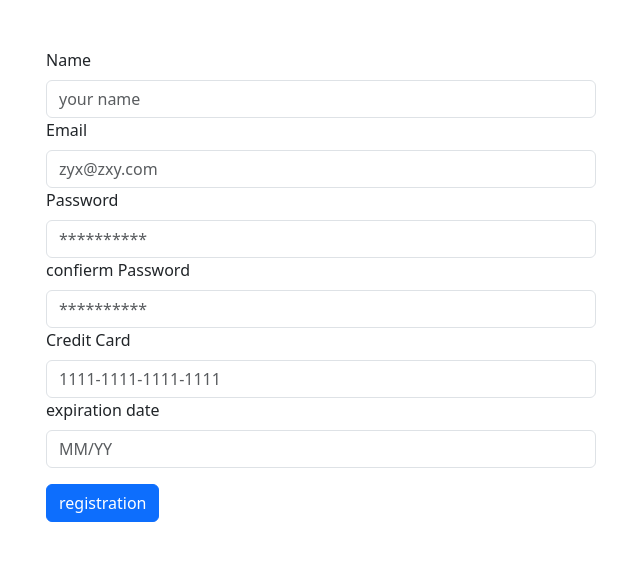
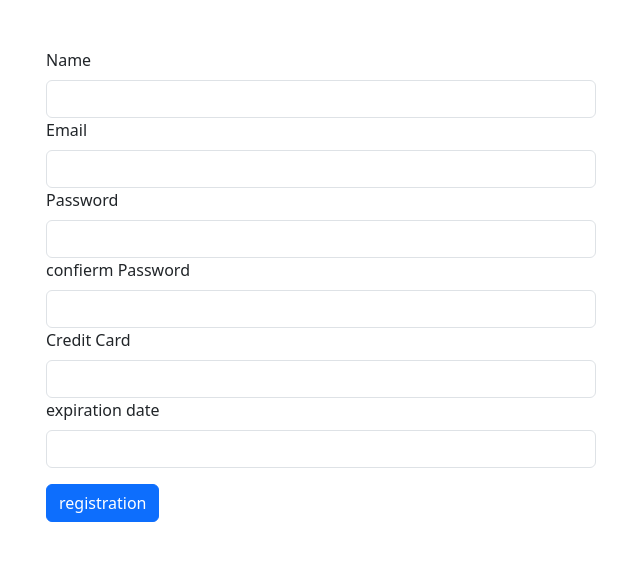
Before and after one commit to Ola2524/php_project, a PHP site: page /views/payment.php in a window 1280 px wide. Shown: the top 561 px of the page, without its empty margins (36-676 px from the left). Run offline with PHP 8.4, Linux system fonts and the light colour scheme.

Commit message:
php_project

```diff
--- a/Models/LoginInterface.php
+++ b/Models/LoginInterface.php
@@ -2,5 +2,4 @@
 
 interface LoginInterface{
     public function checkUser();
-    // public function rememberPassword();  //bonus
 }
--- a/Models/PaymentInterface.php
+++ b/Models/PaymentInterface.php
@@ -6,8 +6,6 @@ interface PaymentInterface{
     public  function validateRepeatPassword();
     public  function validateCreditCard();
     public  function validateExpirationDate();
-    // public  function validatecheckbox();
     public function createUser();
-    public function checkDownload_count();
     public function createOrder();
 }
--- a/index.php
+++ b/index.php
@@ -17,9 +17,3 @@
     }else{
         require_once("views/login.php");
     }
-//     $dataB = new MysqlHandler;
-//     $dataB->set_table("users");
-
-//    $user= $dataB->getData('email','fatma@gmail');
-//    print_r($user);
-//   var_dump($user);
--- a/views/login.php
+++ b/views/login.php
@@ -13,7 +13,7 @@
         <meta charset="UTF-8">
         <meta http-equiv="X-UA-Compatible" content="IE=edge">
         <meta name="viewport" content="width=device-width, initial-scale=1.0">
-        <title>Document</title>
+        <title>login</title>
         <link rel="stylesheet" href="https://cdn.jsdelivr.net/npm/bootstrap@5.2.3/dist/css/bootstrap.min.css" integrity="sha384-rbsA2VBKQhggwzxH7pPCaAqO46MgnOM80zW1RWuH61DGLwZJEdK2Kadq2F9CUG65" crossorigin="anonymous">
 
     </head>
--- a/views/payment.php
+++ b/views/payment.php
@@ -4,33 +4,9 @@
       $valid = new PaymentController($_POST["email"],$_POST['password'],$_POST["confpassword"],$_POST['name'],$_POST['creditcard'],$_POST['expirationdate']);
       $valid->validateEmail();
 }
-//     $errors = array();
-// $default_name = isset($_POST["name"]) ? $_POST["name"] : "";
-// $default_email = isset($_POST["email"]) ? $_POST["email"] : "";
-// $default_password = isset($_POST["password"]) ? $_POST["password"] : "";
-
-// if (isset($_POST["submit"])) {
-//     require_once("config.php");
-//     if (!isset($_POST["email"]) || empty($_POST["email"]) || !filter_var($_POST["email"], FILTER_VALIDATE_EMAIL))
-//         $errors[] = "Email is not valid";
+?>
 
 
-//     if (!isset($_POST["name"]) || empty($_POST["name"]) || strlen($_POST["name"]) > $max_name_length)
-//         $errors[] = "Name is not valid";
-
-//     if (!isset($_POST["password"]) || empty($_POST["password"]) || strlen($_POST["password"]) > $max_message_length||strlen($_POST["password"]>$MIN_PASSWORD))
-//         $errors[] = "Message is not valid";
-
-//     if (empty($errors)) {
-//         echo "<H3>".$thank_you_message. "</H3><p>";
-
-//         echo "<b>Name: </b>" . $_POST["name"] . "<br/>";
-//         echo "<b>Email: </b>" . $_POST["email"] . "<br/>";
-//         echo "<b>Message: </b>" . $_POST["message"] . "</p><br/>";
-//         exit();
-//     }
-// }
-?>
 <!DOCTYPE html>
 <html lang="en">
 <head>
@@ -38,7 +14,7 @@
     <meta http-equiv="X-UA-Compatible" content="IE=edge">
     <meta name="viewport" content="width=device-width, initial-scale=1.0">
     <link href="https://cdn.jsdelivr.net/npm/bootstrap@5.3.0-alpha1/dist/css/bootstrap.min.css" rel="stylesheet" integrity="sha384-GLhlTQ8iRABdZLl6O3oVMWSktQOp6b7In1Zl3/Jr59b6EGGoI1aFkw7cmDA6j6gD" crossorigin="anonymous">
-    <title>Document</title>
+    <title>payment</title>
 </head>
 <body>
 
@@ -46,19 +22,19 @@
 <form action="#" method="POST" class=" row g-3">
   <div class="col-md-6">
   <label for="name" class="form-label">Name </label>
-    <input type="text" class="form-control"name="name"placeholder="your name">
+    <input type="text" class="form-control"name="name"placeholder="">
     <label for="inputEmail4" class="form-label">Email</label>
-    <input type="email" class="form-control"name="email"placeholder="zyx@zxy.com">
+    <input type="email" class="form-control"name="email"placeholder="">
     <label for="inputPassword4" class="form-label">Password</label>
-    <input type="password" class="form-control" name="password" placeholder="**********">
+    <input type="password" class="form-control" name="password" placeholder="">
     <label for="inputPassword4" class="form-label">confierm Password</label>
-    <input type="password" class="form-control"name="confpassword"placeholder="**********">
+    <input type="password" class="form-control"name="confpassword"placeholder="">
 
     <label for="inputAddress" class="form-label">Credit Card</label>
-    <input type="text" class="form-control" name="creditcard" id="inputAddress" placeholder="1111-1111-1111-1111 ">
+    <input type="text" class="form-control" name="creditcard" id="inputAddress" placeholder="">
 
     <label for="inputAddress2" class="form-label">expiration date</label>
-    <input type="text" class="form-control"name="expirationdate"placeholder="MM/YY">
+    <input type="text" class="form-control"name="expirationdate"placeholder="">
   </div>
 
 
```
Also changed, not shown: Models/downloadController.php (+5 -17 lines), Models/loginController.php (+23 -16 lines), Models/mysqlHandler.php (+0 -7 lines), Models/paymentController.php (+1 -8 lines).
